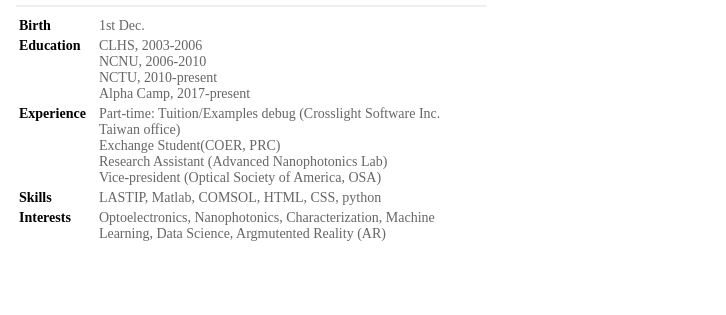
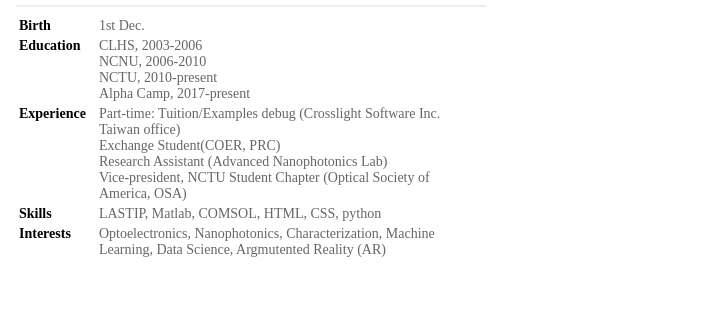
Before and after one commit to kidq33ny/MyWeb, a plain HTML site: page index.html in a window 1280 px wide. Shown: the part 262-577 px from the top of the page, 554-1280 px from the left. Drawn offline with Linux system fonts and the light colour scheme.

Commit message:
Item modification.

```diff
--- a/index.html
+++ b/index.html
@@ -52,7 +52,7 @@
                 Part-time: Tuition/Examples debug (Crosslight Software Inc. Taiwan office)<br>
                 Exchange Student(COER, PRC)<br>
                 Research Assistant (Advanced Nanophotonics Lab)<br>
-                Vice-president (Optical Society of America, OSA)
+                Vice-president, NCTU Student Chapter (Optical Society of America, OSA)
               </td>
             </tr>
             <tr>
```
